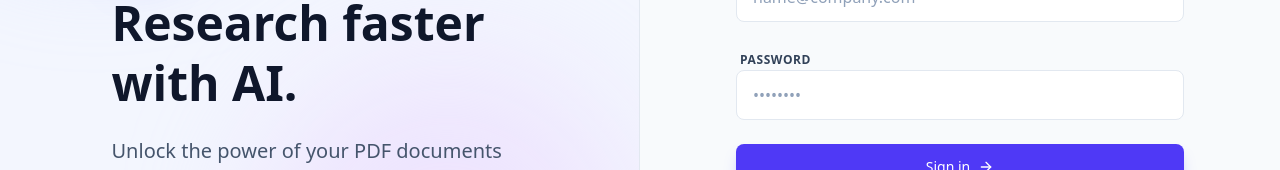
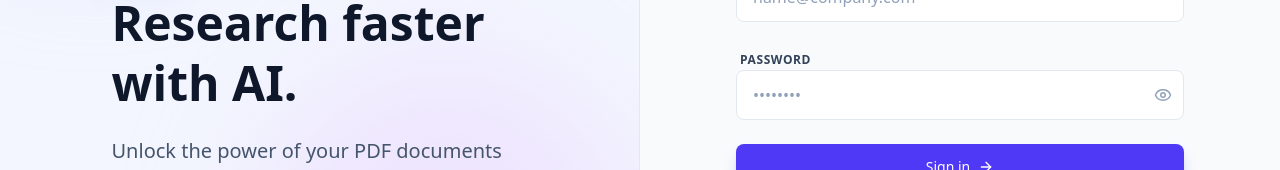
Before and after one commit to dulhara79/Research_Assistant_for_PDFs, a React (Vite) app in the folder client/: page /login in a window 1280 px wide. Shown: the part 355-525 px from the top of the page. Built offline with nearby package versions, Linux system fonts and the light colour scheme.

Commit message:
Add password visibility toggle to Input component
Introduces a show/hide password feature for password input fields using Eye and EyeOff icons. Improves accessibility and user experience by allowing users to toggle password visibility.

```diff
--- a/client/src/components/authUI/Input.jsx
+++ b/client/src/components/authUI/Input.jsx
@@ -1,14 +1,23 @@
-export default function Input({ label, error, ...props }) {
+import { useState } from "react";
+import { Eye, EyeOff } from "lucide-react";
+
+export default function Input({ label, error, type = "text", ...props }) {
+  const [showPassword, setShowPassword] = useState(false);
+  const isPassword = type === "password";
+
+  const inputType = isPassword ? (showPassword ? "text" : "password") : type;
+
   return (
     <div className="w-full space-y-1">
-      {/* Label: slate-500 -> slate-700 for better contrast */}
       {label && (
         <label className="text-xs font-bold uppercase tracking-wider text-slate-700 ml-1">
           {label}
         </label>
       )}
 
+      <div className="relative">
         <input
+          type={inputType}
           className={`w-full px-4 py-3 bg-white border rounded-lg outline-none transition-all duration-200
             ${
               error
@@ -18,7 +27,19 @@
           `}
           {...props}
         />
-      {/* Error: red-400 -> red-600 for visibility on white */}
+
+        {/* Toggle Button for Password Fields */}
+        {isPassword && (
+          <button
+            type="button"
+            onClick={() => setShowPassword(!showPassword)}
+            className="absolute right-3 top-1/2 -translate-y-1/2 text-slate-400 hover:text-slate-600 transition-colors"
+          >
+            {showPassword ? <EyeOff size={18} /> : <Eye size={18} />}
+          </button>
+        )}
+      </div>
+
       {error && (
         <p className="text-xs text-red-600 ml-1 font-medium">{error}</p>
       )}
```
Lines whose indentation alone changed are shown as unchanged.
